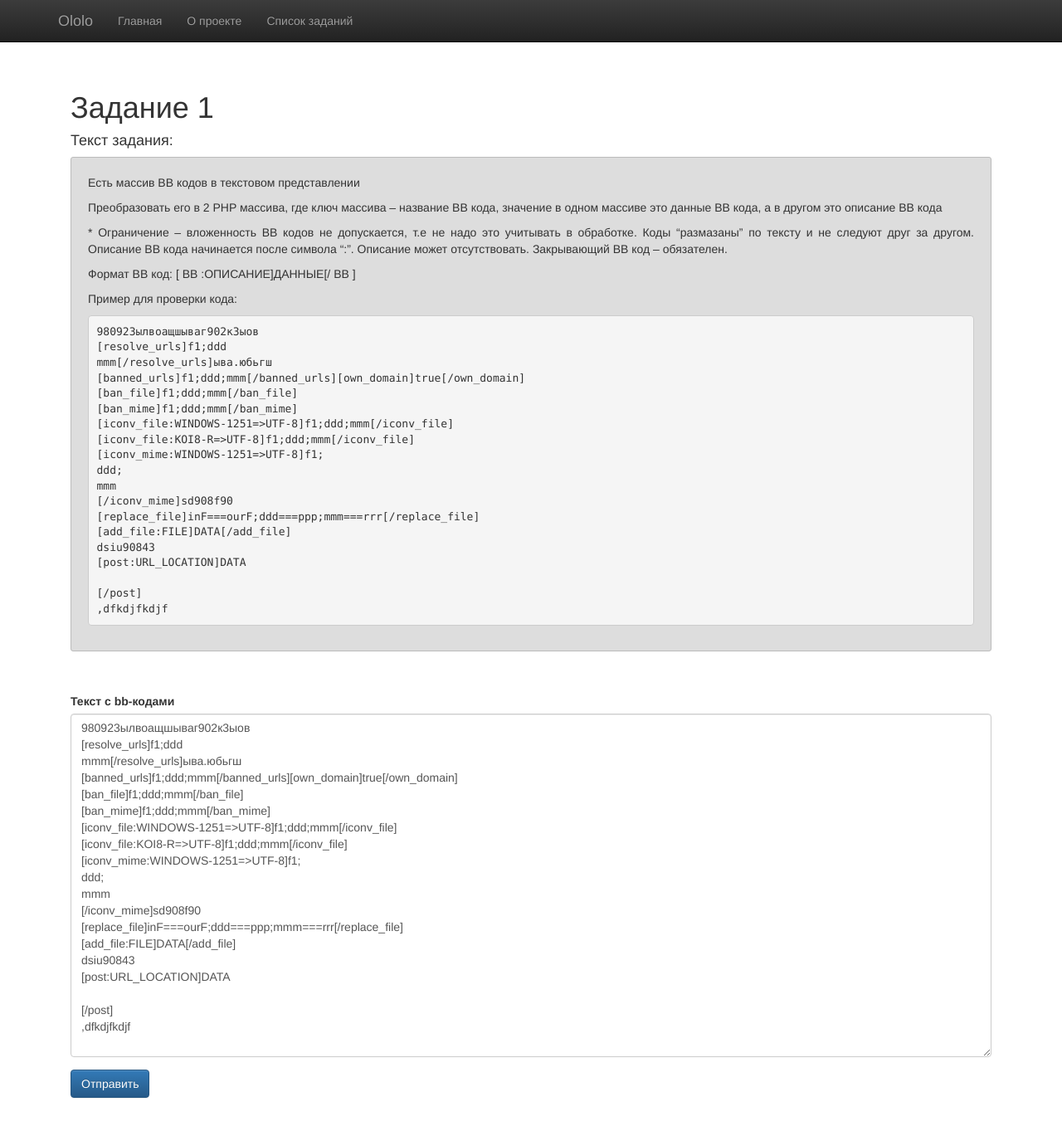
After one commit to mrStiher/ololo-mvc, a PHP site: template src/Views/tasks/task1.twig in a window 1280 px wide. The commit adds this page. Shown: the whole page at 83% size. Run offline with PHP 8.4, Linux system fonts and the light colour scheme; the template is opened without the code that fills it, so the values that code supplies are empty; some libraries are stand-ins or nearby versions.

Commit message:
Прикрутил Twig Реализовал первое задание Доработки по MVC-каркасу

```diff
--- a/public/css/styles.css
+++ b/public/css/styles.css
@@ -5,3 +5,11 @@ body {
   padding: 40px 15px;
   text-align: justify;
 }
+
+.taskDescription {
+	background-color: #ddd;
+	border: 1px solid #bbb;
+	border-radius: 3px;
+	padding: 20px;
+	margin-bottom: 50px;
+}
--- a/public/index.php
+++ b/public/index.php
@@ -7,5 +7,6 @@ $app = new OloloCms\Application();
 try {
 	echo $app->run();
 } catch (Exception $e) {
+	die(var_dump($e->getMessage()));
 	echo 'Возникла ошибка';
 }
--- a/src/Views/base.twig
+++ b/src/Views/base.twig
@@ -41,7 +41,7 @@
           <ul class="nav navbar-nav">
             <li class="{% if route == 'index' %}active{% endif %}"><a href="/">Главная</a></li>
             <li class="{% if route == 'about' %}active{% endif %}"><a href="/about">О проекте</a></li>
-            <li class="{% if route == 'list' %}active{% endif %}"><a href="/list">Список заданий</a></li>
+            <li class="{% if route == 'tasks' %}active{% endif %}"><a href="/tasks">Список заданий</a></li>
           </ul>
         </div><!--/.nav-collapse -->
       </div>
--- a/src/Views/index.twig
+++ b/src/Views/index.twig
@@ -1,12 +1,6 @@
 {% extends "base.twig" %}
 
 {% block title %}Главная страница{% endblock %}
-{% block head %}
-    {{ parent() }}
-    <style type="text/css">
-        .important { color: #336699; }
-    </style>
-{% endblock %}
 {% block content %}
     <p>
     	Текст главной страницы
--- /dev/null
+++ b/src/Views/tasks/task1.twig
@@ -0,0 +1,78 @@
+{% extends "base.twig" %}
+
+{% block title %}Задание 1{% endblock %}
+{% block content %}
+	<h1>Задание 1</h1>
+
+	<h4>Текст задания:</h4>
+    <div class="taskDescription">
+    	<p>Есть массив BB кодов в текстовом представлении</p>
+		<p>Преобразовать его в 2 PHP массива, где ключ массива – название BB кода, значение в одном массиве это данные BB кода, а в другом это описание BB кода</p>
+		<p>* Ограничение – вложенность BB кодов не допускается, т.е не надо это учитывать в обработке. Коды “размазаны” по тексту и не следуют друг за другом.
+		Описание BB кода начинается после символа “:”. Описание может отсутствовать. Закрывающий BB код – обязателен.</p>
+
+		<p>Формат BB код: [ BB :ОПИСАНИЕ]ДАННЫЕ[/ BB ]</p>
+
+		<p>Пример для проверки кода:</p>
+		<pre>980923ылвоащшываг902к3ыов
+[resolve_urls]f1;ddd
+mmm[/resolve_urls]ыва.юбьгш
+[banned_urls]f1;ddd;mmm[/banned_urls][own_domain]true[/own_domain]
+[ban_file]f1;ddd;mmm[/ban_file]
+[ban_mime]f1;ddd;mmm[/ban_mime]
+[iconv_file:WINDOWS-1251=>UTF-8]f1;ddd;mmm[/iconv_file]
+[iconv_file:KOI8-R=>UTF-8]f1;ddd;mmm[/iconv_file]
+[iconv_mime:WINDOWS-1251=>UTF-8]f1;
+ddd;
+mmm
+[/iconv_mime]sd908f90
+[replace_file]inF===ourF;ddd===ppp;mmm===rrr[/replace_file]
+[add_file:FILE]DATA[/add_file]
+dsiu90843
+[post:URL_LOCATION]DATA
+
+[/post]
+,dfkdjfkdjf</pre>
+    </div>
+
+
+    {% if showResult %}
+    	<h4>Результат:</h4>
+		<div class="taskBody">
+			<pre>
+//Массив с данными
+{{ var_export(bbTagData) }}
+//Массив с описаниями
+{{ var_export(bbTagDescription) }}
+			</pre>
+		</div>
+	{% else %}
+		<form action="/tasks/task1" method="POST">
+			<div class="form-group">
+				<label for="bbString">Текст с bb-кодами</label>
+				<textarea class="form-control" rows="20" id="bbString" name="bbString">
+980923ылвоащшываг902к3ыов
+[resolve_urls]f1;ddd
+mmm[/resolve_urls]ыва.юбьгш
+[banned_urls]f1;ddd;mmm[/banned_urls][own_domain]true[/own_domain]
+[ban_file]f1;ddd;mmm[/ban_file]
+[ban_mime]f1;ddd;mmm[/ban_mime]
+[iconv_file:WINDOWS-1251=>UTF-8]f1;ddd;mmm[/iconv_file]
+[iconv_file:KOI8-R=>UTF-8]f1;ddd;mmm[/iconv_file]
+[iconv_mime:WINDOWS-1251=>UTF-8]f1;
+ddd;
+mmm
+[/iconv_mime]sd908f90
+[replace_file]inF===ourF;ddd===ppp;mmm===rrr[/replace_file]
+[add_file:FILE]DATA[/add_file]
+dsiu90843
+[post:URL_LOCATION]DATA
+
+[/post]
+,dfkdjfkdjf
+				</textarea>
+			</div>
+			<button type="submit" class="btn btn-primary">Отправить</button>
+		</form>
+	{% endif %}
+{% endblock %}
```
Also changed, not shown: src/Application.php (+14 -0 lines), src/Controllers/TaskController.php (added, +35 -0 lines), src/Core/Network/Request.php (+14 -0 lines), src/Utils/Tasks/Task1Logic.php (added, +26 -0 lines), src/Views/tasks/tasks.twig (added, +8 -0 lines).
